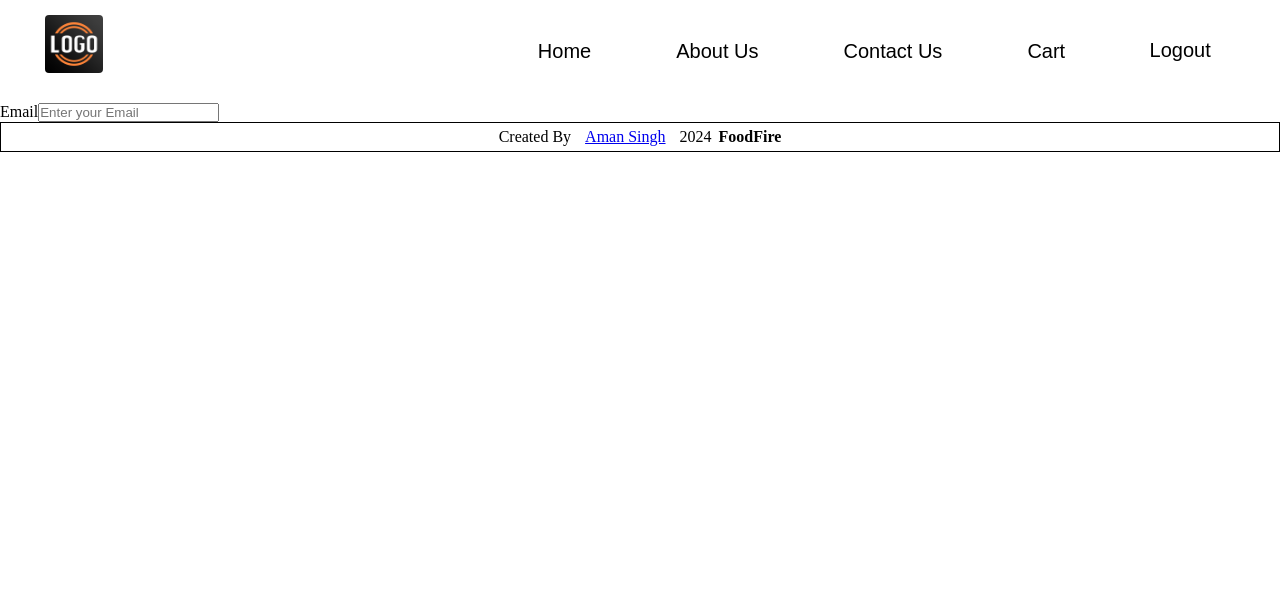
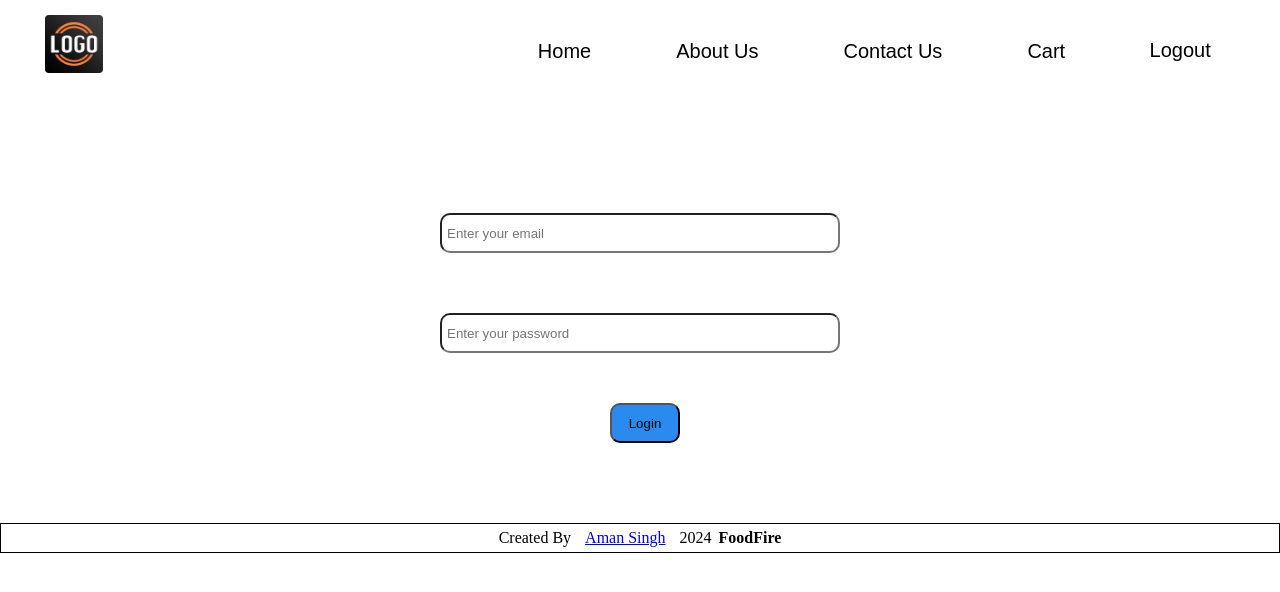
Before and after one commit to AMAN7040/react, a React (Vite) app: page /login in a window 1280 px wide. Shown: the top 592 px of the page. Built offline with nearby package versions, Linux system fonts and the light colour scheme.

Commit message:
login func using formik

```diff
--- a/index.css
+++ b/index.css
@@ -276,3 +276,47 @@
     text-decoration: none; /* Remove underline */
     color: inherit; /* Inherit color from parent */
   }
+
+.login-container{
+  display: flex;
+  justify-content: center;
+  align-items: center;
+  margin: 20px;
+  padding: 20px;;
+}
+
+.login-form{
+    margin: 20px;
+    padding: 20px;
+
+}
+
+.email,
+.password{
+    height: 40px;
+    width: 400px;
+    margin: 30px;
+    padding: 5px;
+    border-radius: 10px;
+
+}
+
+.submit{
+  height: 40px;
+  width: 70px;
+  background-color: rgb(43, 138, 239);
+  border-radius: 10px;
+  margin-left: 200px;
+  margin-top: 20px;
+}
+
+.input-error{
+    border-color: red;
+}
+
+.error{
+    color: rgb(250, 0, 0);
+    font-size: medium;
+    font-weight: 600;
+    margin-left: 50px;
+}
--- a/package.json
+++ b/package.json
@@ -26,6 +26,7 @@
     "formik": "^2.4.6",
     "react": "^18.2.0",
     "react-dom": "^18.2.0",
-    "react-router-dom": "^6.23.0"
+    "react-router-dom": "^6.23.0",
+    "yup": "^1.4.0"
   }
 }
--- a/src/components/Login.js
+++ b/src/components/Login.js
@@ -1,13 +1,94 @@
 import React from 'react'
 import { Formik } from 'formik';
+import * as Yup from 'yup';
+import { useNavigate } from 'react-router-dom';
+
+const passwordRules = /^(?=.*\d)(?=.*[a-z])(?=.*[A-Z]).{5,}$/;
+// min 5 character , 1 upper case letter , 1 lower case letter , 1 digit
+
+const schema = Yup.object().shape({
+    email: Yup.string()
+          .required('Email is required')
+          .email('Invalid email format'),
+    password: Yup.string()
+             .required('password is required')
+             .min(5, 'password must be atleast 5 characters')
+             .matches(passwordRules, {message: 'Please create a stronger password'}),
+});
 
 const Login = () => {
 
+    const navigate = useNavigate();
+
+    const handleNavigate = (values) => {
+        // Your form submission logic goes here
+        console.log(values);
+
+        setTimeout(() => {
+            navigate("/");
+          }, 0);
+
+
+    }
   return (
-    <form>
-        <label htmlFor='email'>Email</label>
-        <input id='email' placeholder='Enter your Email'/>
-    </form>
+    <>
+     <Formik
+     validationSchema={schema}
+     initialValues={{email:'', password:''}}
+     onSubmit={(values)=>{
+        handleNavigate(JSON.stringify(values));
+
+     }}
+    >
+        {({
+            values,
+            errors,
+            touched,
+            handleChange,
+            handleBlur,
+            handleSubmit,
+            handleReset,
+        })=>(
+            <div className='login-container'>
+             <div className='login-form'>
+             <form noValidate onSubmit={handleSubmit} onReset={handleReset}>
+                <input
+                   type='email'
+                   name='email'
+                   placeholder='Enter your email'
+                   id='email'
+                   className={`email ${errors.email && touched.email ? 'input-error' : ''}`}
+                   onChange={handleChange}
+                   onBlur={handleBlur}
+                   value={values.email}
+                 />
+
+                <p className="error">
+                  {errors.email && touched.email && errors.email}
+                </p>
+                <input
+                   type='password'
+                   name='password'
+                   className={`password ${errors.password && touched.password ? 'input-error' : ''}`}
+                   placeholder='Enter your password'
+                   onChange={handleChange}
+                   onBlur={handleBlur}
+                   value={values.password}
+                 />
+
+                <p className="error">
+                  {errors.password && touched.password && errors.password}
+                </p>
+
+                <button className='submit' type='submit'>Login</button>
+
+              </form>
+             </div>
+            </div>
+        )}
+
+     </Formik>
+    </>
   )
 }
 
```
Also changed, not shown: 1 other file (tests, documents, lock files or other folders).
